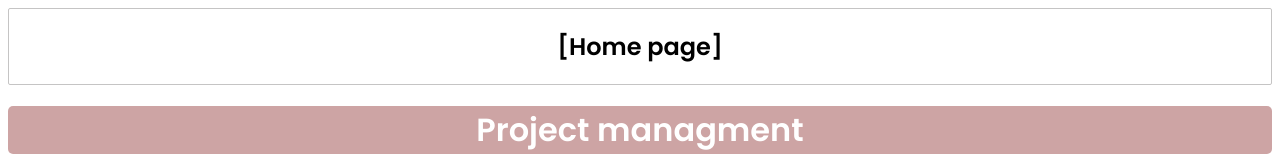
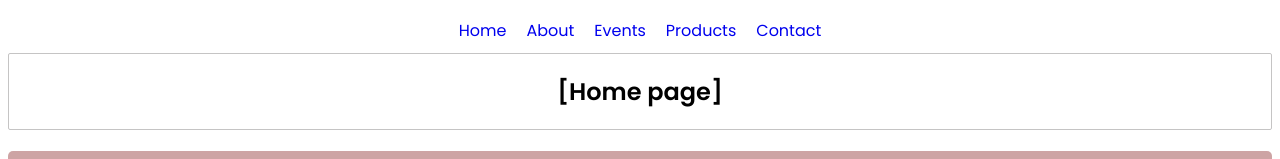
Before and after one commit to HL-Dz/test-react, a React app: page /#/ in a window 1280 px wide. Shown: the top 159 px of the page. Built offline with nearby package versions, Linux system fonts and the light colour scheme; no server answers.

Commit message:
feat: add base navigation

```diff
--- a/src/components/App.jsx
+++ b/src/components/App.jsx
@@ -6,6 +6,7 @@ import { DataComponent } from '../hoc/DataComponent.jsx';
 import { AddColorContainer } from './AddColorForm/AddColorContainer.jsx';
 import { ColorsContainer } from './ColorList/ColorsContainer.jsx';
 import MainContent from './MainContent/MainContent.jsx';
+import { Navigation } from './Navigation/Navagation.jsx';
 
 
 const RandomUsers = DataComponent(Users, 'https://jsonplaceholder.typicode.com/users');
@@ -13,6 +14,7 @@ const RandomUsers = DataComponent(Users, 'https://jsonplaceholder.typicode.com/u
 const App = (props) => {
   return (
     <>
+      <Navigation/>
       <MainContent/>
       <Header title='Project managment'/>
       <RandomUsers/>
--- a/src/components/MainContent/MainContent.jsx
+++ b/src/components/MainContent/MainContent.jsx
@@ -7,10 +7,10 @@ import './MainContent.scss';
 const MainContent = () => (
   <main className="main">
     <Route path="/" exact component={Home}/>
-    <Route path="/about" exact component={About}/>
-    <Route path="/events" exact component={Events}/>
-    <Route path="/products" exact component={Products}/>
-    <Route path="/contact" exact component={Contact}/>
+    <Route path="/about" component={About}/>
+    <Route path="/events" component={Events}/>
+    <Route path="/products" component={Products}/>
+    <Route path="/contact" component={Contact}/>
   </main>
 );
 
--- /dev/null
+++ b/src/components/Navigation/Navagation.jsx
@@ -0,0 +1,17 @@
+import React from 'react';
+import { Link } from 'react-router-dom';
+import './Navigation.scss';
+
+
+const Navigation = () =>
+  <div className="navigation">
+    <nav className="nav">
+      <Link to="/" className="nav__link">Home</Link>
+      <Link to="about" className="nav__link">About</Link>
+      <Link to="events" className="nav__link">Events</Link>
+      <Link to="products" className="nav__link">Products</Link>
+      <Link to="contact" className="nav__link">Contact</Link>
+    </nav>
+  </div>
+
+export {Navigation};
--- /dev/null
+++ b/src/components/Navigation/Navigation.scss
@@ -0,0 +1,14 @@
+.navigation {
+  max-width: 700px;
+  margin: 0 auto;
+}
+
+.nav {
+  display: flex;
+  justify-content: center;
+}
+
+.nav__link {
+  padding: 10px;
+  text-decoration: none;
+}
```
